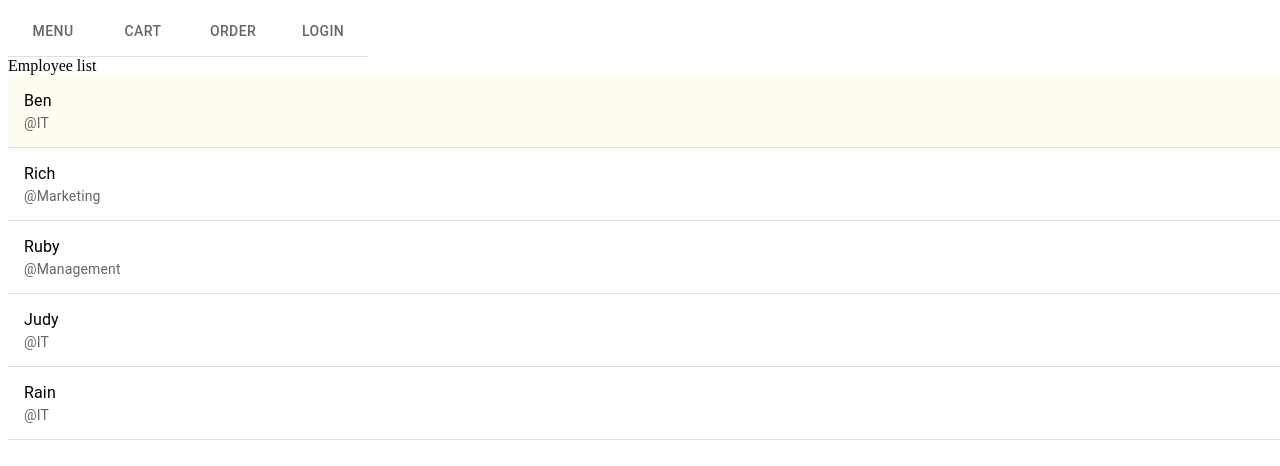
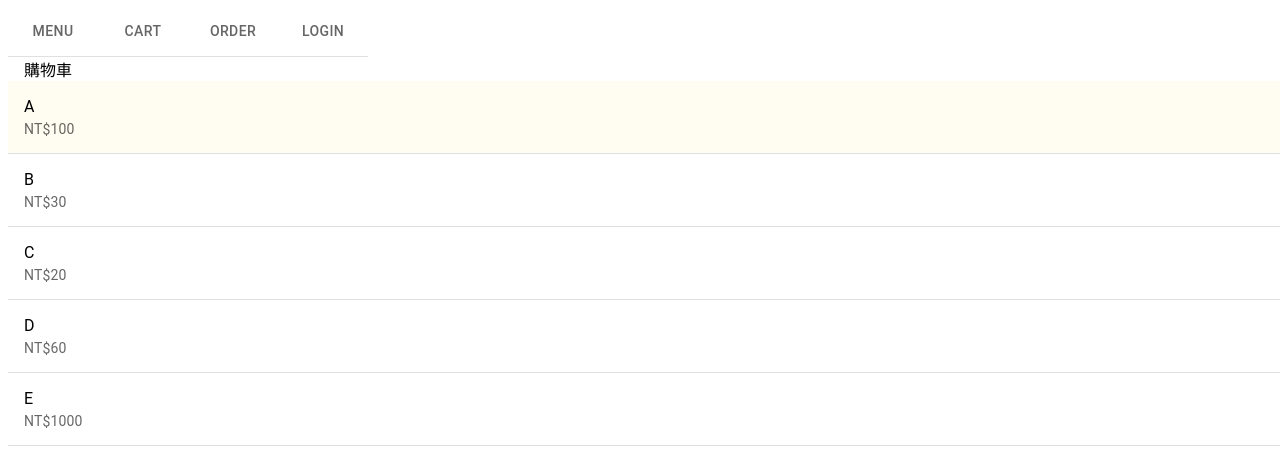
Before and after one commit to shoppingCart-homework/final, a React (Create React App) app in the folder cart/: page /employee in a window 1280 px wide. Shown: the top 466 px of the page. Built offline with nearby package versions, Linux system fonts and the light colour scheme.

Commit message:
不重要ㄉ改動

```diff
--- a/cart/src/employee/EmployeeList.js
+++ b/cart/src/employee/EmployeeList.js
@@ -5,11 +5,11 @@ import AppMenu from '../ui/AppMenu';
 export default function EmployeeList() {
 
   const [employees] = useState([
-    {id:"0", name:"Ben", department:"IT"},
-    {id:"1", name:"Rich", department:"Marketing"},
-    {id:"2", name:"Ruby", department:"Management"},
-    {id:"3", name:"Judy", department:"IT"},
-    {id:"4", name:"Rain", department:"IT"}
+    {id:"0", name:"A", department:"100"},
+    {id:"1", name:"B", department:"30"},
+    {id:"2", name:"C", department:"20"},
+    {id:"3", name:"D", department:"60"},
+    {id:"4", name:"E", department:"1000"}
    ]);
   const [selectedIndex, setSelectedIndex] = useState(0);
 
@@ -28,11 +28,11 @@ export default function EmployeeList() {
         textAlign: 'left'
     }} >
     <AppMenu/>
-    <List subheader="Employee list" aria-label="employee list">
+    <List subheader="　購物車" aria-label="employee list">
     {employees.map((employee, index) =>
       <ListItem divider key={index} onClick={()=>handleListItemClick(index)} selected={selectedIndex === index}>
 
-        <ListItemText primary={employee.name} secondary={"@"+employee.department}></ListItemText>
+        <ListItemText primary={employee.name} secondary={"NT$"+employee.department}></ListItemText>
 
       </ListItem>)}
 
--- a/cart/src/newpage/newpage.js
+++ b/cart/src/newpage/newpage.js
@@ -6,7 +6,7 @@ export default function Newpage() {
 
   const [employees] = useState([
 
-    {id:"0", name:"1", department:"IT"}
+    {id:"0", name:"哈哈", department:"100"}
 
    ]);
 
@@ -28,10 +28,10 @@ export default function Newpage() {
         textAlign: 'left'
     }} >
         <AppMenu/>
-    <List subheader="Employee list" aria-label="employee list">
+    <List subheader="　訂單" aria-label="employee list">
     {employees.map((employee, index) =>
       <ListItem divider key={index} onClick={()=>handleListItemClick(index)} selected={selectedIndex === index}>
-        <ListItemText primary={employee.name} secondary={"@"+employee.department}></ListItemText>
+        <ListItemText primary={employee.name} secondary={"NT$"+employee.department}></ListItemText>
       </ListItem>)}
     </List>
     </Box>
--- a/cart/src/product/ProductList.js
+++ b/cart/src/product/ProductList.js
@@ -29,11 +29,7 @@ export default function ProductList() {
     const handleListItemClick = (event, index) => {
         setSelectedIndex(index);
       };
-      const [products,setProducts]=useState([
-
-
-
-       ]);
+      const [products,setProducts]=useState([]);
       useEffect(()=>{
 
         async function readData() {
```
